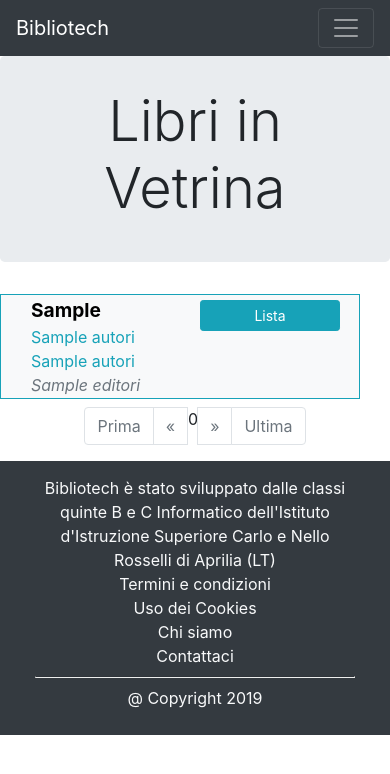
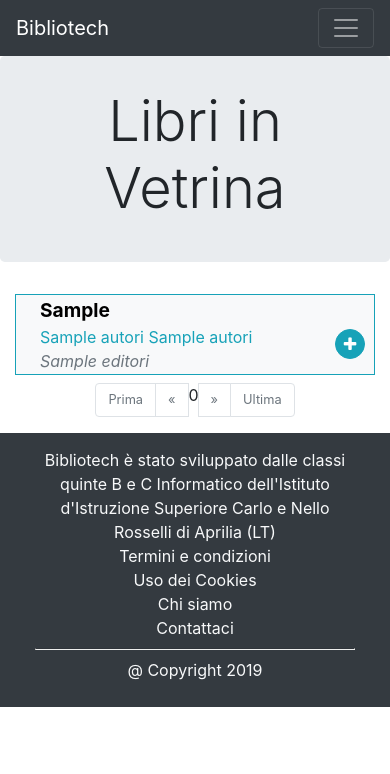
Before and after one commit to Cicim/bibliotech, a PHP site: page /bib2/pages/index.php in a window 390 px wide. Shown: the top 774 px of the page. Run offline with PHP 8.4, Linux system fonts and the light colour scheme; tables that the repository leaves empty hold one stand-in row (values such as "Sample post"); style sheets or scripts are compiled from the project's sources.

Commit message:
Collaborazione con VSLS

```diff
--- a/css/footer.css
+++ b/css/footer.css
@@ -5,10 +5,9 @@
   padding: 5px;
   padding-top: 15px;
   padding-bottom: 25px;
-  z-index: 1000;
 }
 
-hr {
+.footer hr {
   display: block;
   margin-top: 0.5em;
   margin-bottom: 0.5em;
@@ -18,3 +17,14 @@ hr {
   border-width: 1px;
   color: #bbb;
 }
+.wrapper {
+  display: grid;
+
+  grid-template-columns: 1fr;
+  grid-template-rows: auto 1fr auto;
+
+  min-height: 100%;
+  width: 100%;
+
+  margin: 0;
+}
--- /dev/null
+++ b/css/paginazione.css
@@ -0,0 +1,24 @@
+.add-to-list {
+    float: right;
+}
+
+.short-text {
+    display: none;
+    width: 10em;
+}
+
+@media (max-width: 960px) {
+    .short-text {
+        display: inline-block;
+        margin-right: 5px;
+        width: 30px;
+        height: 30px;
+        padding-bottom: 4px;
+        border-radius: 20px;
+        padding: 6px;
+
+    }
+    .full-text {
+        display: none;
+    }
+}
--- a/pages/index.php
+++ b/pages/index.php
@@ -19,18 +19,19 @@
     <link rel="stylesheet" type="text/css" href="../css/catalogo.css">
 </head>
 
-<body>
+<body class="wrapper">
     <!-- Pagina dell'header importata -->
     <?php include "../views/header.php"; ?>
 
+    <div>
         <!-- Rettangolo grigio per il titolo della sezione -->
         <div class="jumbotron" style="padding: 2rem 2rem">
             <h1 class="display-4 text-center">Libri in Vetrina</h1>
         </div>
 
         <!-- Homepage - Vetrina -->
-    <div class="container books">
-        <div class="margin-auto">
+        <div class="container books margin-auto">
+
             <?php
                 // Crea la query per ottenere tutti i libri
                 $query = 'SELECT Libri.ISBN, Libri.Titolo, Editori.idEditore AS idEditore, Editori.Nome AS "nomeEditore",
--- a/pages/login.php
+++ b/pages/login.php
@@ -50,7 +50,7 @@
         // Ottieni se l'account è validato
         $validato = $ris[5];
         // Esegui il controllo
-        if ($validato == 0)
+        if ($validato != 0)
             // Esci con un errore
             return "Questo indirizzo e-mail non è ancora stato confermato";
 
--- a/php/paginazione.php
+++ b/php/paginazione.php
@@ -1,3 +1,6 @@
+<!-- Aggiungi gli stili -->
+<link rel="stylesheet" href="../css/paginazione.css">
+
 <!-- Codice per la stampa di un libro e per la paginazione -->
 <?php
 /**
@@ -67,7 +70,8 @@ function paginazione($query)
 function stampa_barra($pagina, $totPagine)
 {
     // Classi comune a tutti gli elementi
-    $classi = "";
+    $classi = "navbar-font-size";
+    echo "<style>.navbar-font-size { font-size: 0.8em }</style>";
     //
     // Stampa i pulsanti per spostarsi tra le pagine
     //
@@ -141,33 +145,31 @@ function stampa_libro($libro, $conn)
 
     // Crea il container che conterrà
     // tutte le informazione del libro importanti
-    echo '<button onClick="location.href='."'libro.php?ISBN=".$libro["ISBN"]."'".'" class="row margin-auto text-left container-fluid bg-light mb-2 border border-info">';
 
-    echo '<div class="col-12">';
-
+    // Pulsante da cliccare per aprile le info del libro
+    echo '<button onClick="location.href='."'libro.php?ISBN=".$libro["ISBN"]."'".'" class="pl-4 margin-auto text-left container-fluid bg-light mb-2 border border-info">';
+    // Stampa il titolo del libro
+    echo "  <b style='font-size:1.2em;'>" . $libro["Titolo"] . "</b>";
+    // Riga contenente il pulsante e autore/editore
+    echo "  <div class='row'>";
     // Riga che contiene le colonne che vengono dopo
-    echo '<div class="row">';
-
-    // Colonna delle informazioni sul libro
-    echo "<div class='col'>";
-    // Stampa il titolo del libro
-    echo "<b style='font-size:1.2em;'>" . $libro["Titolo"] . "</b>";
+    echo '      <div class="col-10">';
     // Inserisci uno span contenente l'autore
-    echo "<br><span>" . crea_lista_autori($libro["ISBN"], $conn) . "</span>";
+    echo "          <span>" . crea_lista_autori($libro["ISBN"], $conn) . "</span>";
     // Inserisci uno span contenente l'editore
-    echo "<br><span><i><a class='text-secondary' href=editore.php?idEditore='".$libro["idEditore"]."'> "
-         .$libro["nomeEditore"]."</a></i></span>";
-    echo "</div>";
+    echo "          <br><span><i><a class='text-secondary' href=editore.php?idEditore='".$libro["idEditore"]."'> ".$libro["nomeEditore"]."</a></i></span>";
+    echo "      </div>";
 
     // Colonna contenente il pulsante per la prenotazione
-    echo "<div class='col text-right p-1'>";
-    echo "  <a href='#' style='width:10em' class='btn btn-info btn-sm'>Lista</a>";
+    echo "      <div class='col text-right p-1'>";
+    // On Mobile
+    echo "          <a href='#' style='' class='fa fa-plus add-to-list short-text btn btn-info btn-sm'></a>";
+    // On Desktop
+    echo "          <a href='#' style='' class='add-to-list full-text btn btn-info btn-sm'>Aggiungi a Lista</a>";
+    echo "      </div>";
+    // Chiusura row
     echo "</div>";
-
-    echo "</div>";
-
-    echo "</div>";
-
+    // Chiusura button
     echo "</button>";
 
 
--- /dev/null
+++ b/php/validazione.php
@@ -0,0 +1,5 @@
+<?php
+    // Assicurati che sia entrato in questa pagina con un codice
+    if (isset($_GET['']))
+
+?>
```
Also changed, not shown: pages/libro.php (+17 -5 lines), pages/recupero.php (+56 -32 lines), pages/reimposta-password.php (added, +121 -0 lines), sql/inserimento-autori.sql (deleted, +0 -7 lines). Lines whose indentation alone changed are shown as unchanged.
